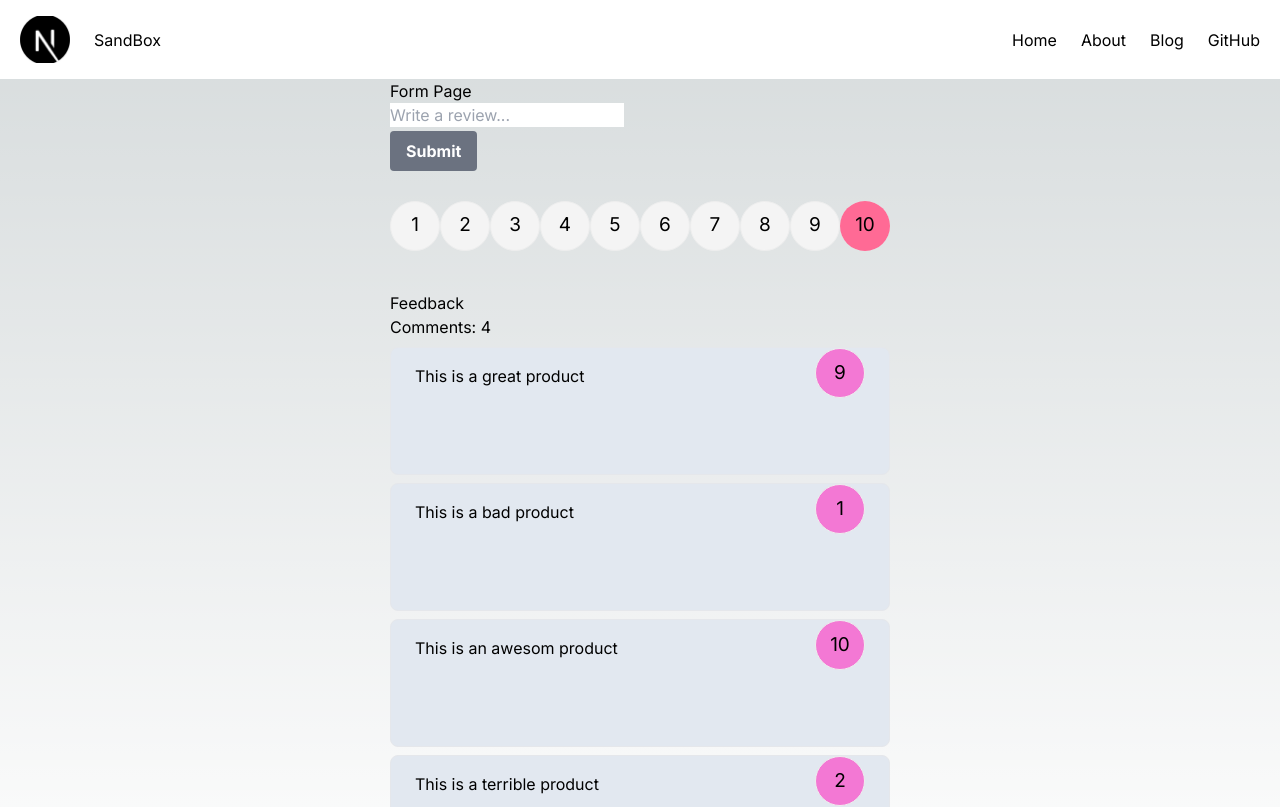
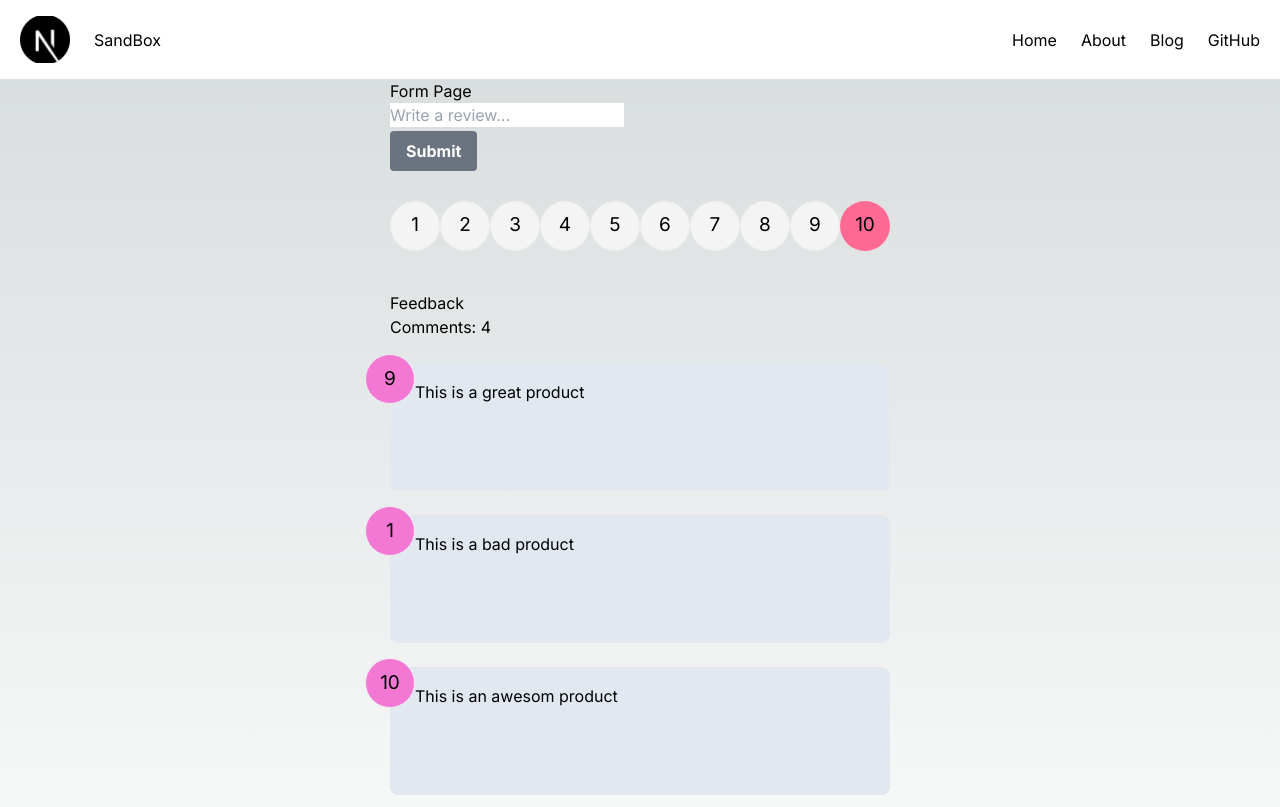
Before and after one commit to wozza0212/typescript-next-portfolio, a Next.js app in the folder typescript-blog-portfolio/: page /sandbox/form in a window 1280 px wide. Shown: the top 807 px of the page. Built offline with nearby package versions, Linux system fonts and the light colour scheme.

Commit message:
move number to left

```diff
--- a/typescript-blog-portfolio/src/components/FeedbackCard/FeedbackCard.module.css
+++ b/typescript-blog-portfolio/src/components/FeedbackCard/FeedbackCard.module.css
@@ -25,6 +25,6 @@
     font-size: 19px;
     border: 1px #eee solid;
     transition: 0.3s;
-    top: -40px;
-    float: right;
+    top: -50px;
+    left: -50px;
   }
--- a/typescript-blog-portfolio/src/components/FeedbackCard/FeedbackCard.tsx
+++ b/typescript-blog-portfolio/src/components/FeedbackCard/FeedbackCard.tsx
@@ -8,7 +8,7 @@ type Feedback = {
 
 const FeedbackCard = ({ feedback } : {feedback : Feedback}) => {
     return (
-        <div className='max-w-lg mx-auto min-h-32 border m-2 px-6 py-4 rounded-lg bg-slate-200 text-black'>
+        <div className='max-w-lg mx-auto min-h-32 border m-6 px-6 py-4 rounded-lg bg-slate-200 text-black'>
             <p>{feedback.text}</p>
             <p className={styles.numDisplay}>{feedback.rating}</p>
         </div>
```
